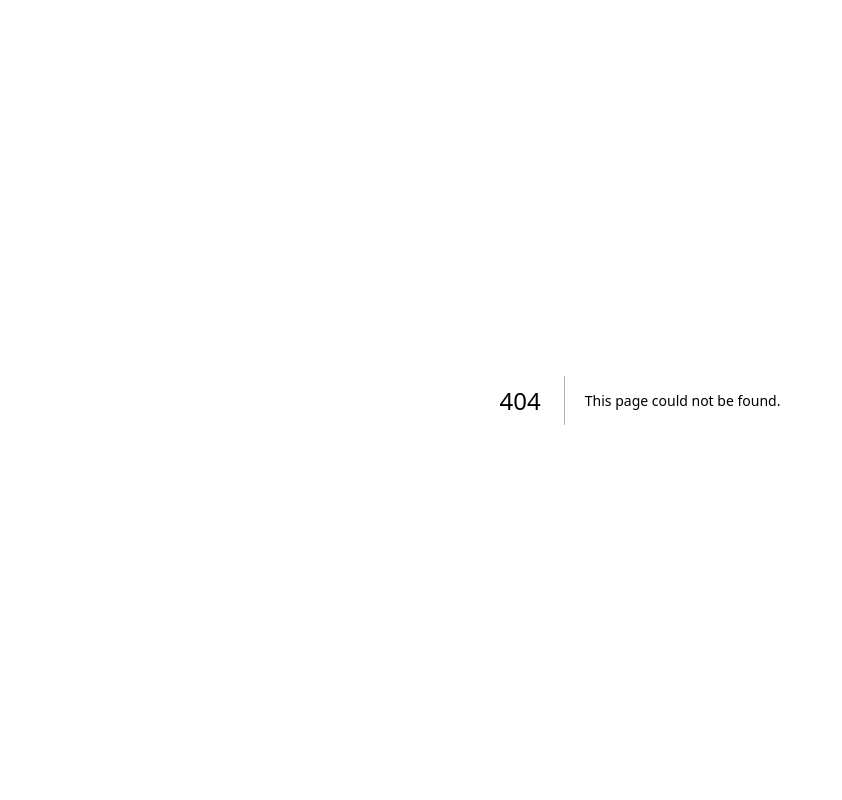
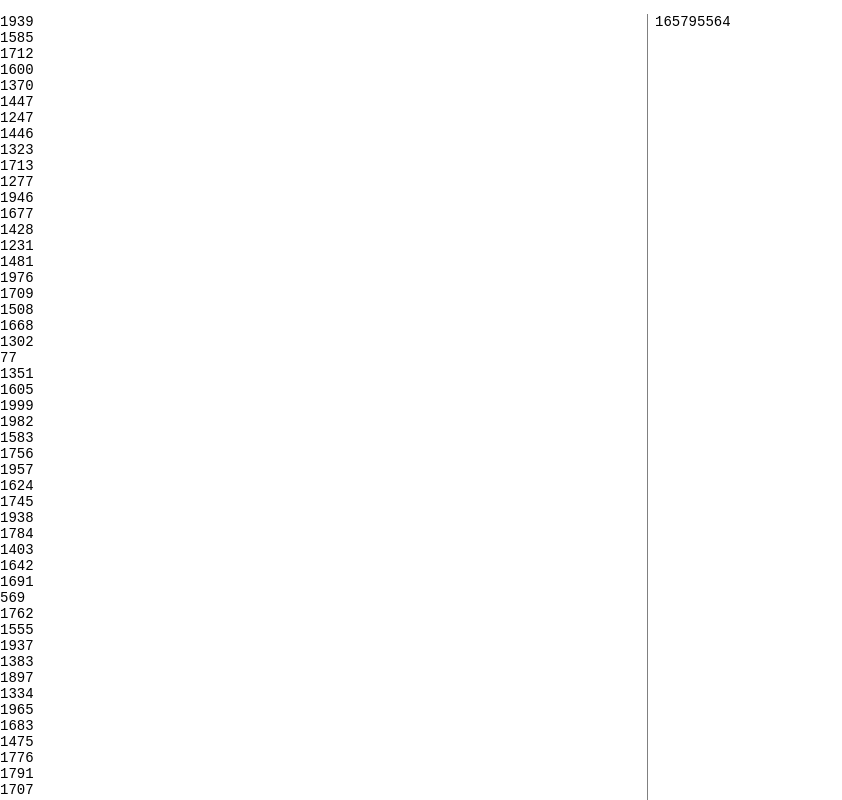
Before and after one commit to d-lukashevich/aoc, a Next.js app: page /days/2020/1 in a window 1280 px wide. Before the commit this address had no page. Shown: the top 800 px of the page, without its empty margins (0-842 px from the left). Built offline with nearby package versions, Linux system fonts and the light colour scheme.

Commit message:
feat(2020.12.01): add solution

```diff
--- /dev/null
+++ b/pages/days/2020/1.tsx
@@ -0,0 +1,36 @@
+import { PuzzleRenderer } from '@units/PuzzleRenderer';
+import { parseRows } from '@utils';
+
+const findPair = (nums: number[], target: number) => {
+  const numsSet = new Set(nums);
+  for (let i = 0; i < nums.length; i++) {
+    const complement = target - nums[i];
+    if (numsSet.has(complement)) return [nums[i], complement];
+  }
+};
+const first = (raw: string) => {
+  const nums = parseRows(raw).map((num) => Number(num));
+  const pair = findPair(nums, 2020)!;
+  return pair[0] * pair[1];
+};
+
+const findTriple = (nums: number[], target: number) => {
+  const numsSet = new Set(nums);
+  for (let i = 0; i < nums.length; i++) {
+    for (let j = i + 1; j < nums.length; j++) {
+      const subSum = nums[i] + nums[j];
+      if (subSum >= target) continue;
+      const complement = target - subSum;
+      if (numsSet.has(complement)) return [nums[i], nums[j], complement];
+    }
+  }
+};
+const second = (raw: string) => {
+  const nums = parseRows(raw).map((num) => Number(num));
+  const triple = findTriple(nums, 2020)!;
+  return triple[0] * triple[1] * triple[2];
+};
+
+export default function Day() {
+  return <PuzzleRenderer func={second} first={first} second={second} />;
+}
```
Also changed, not shown: public/inputs/2020/1.txt (added).
